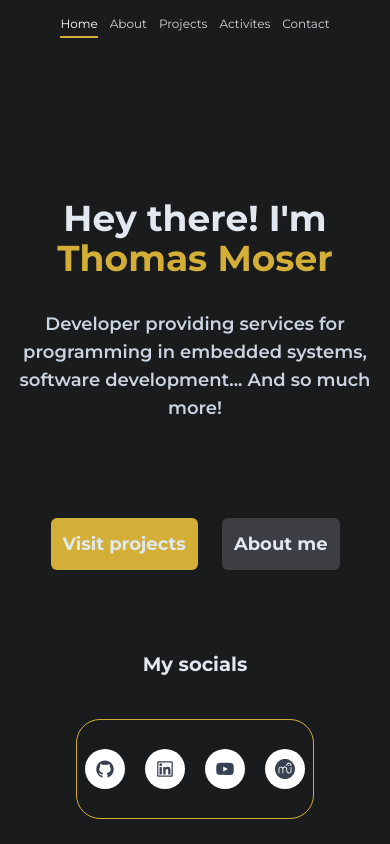
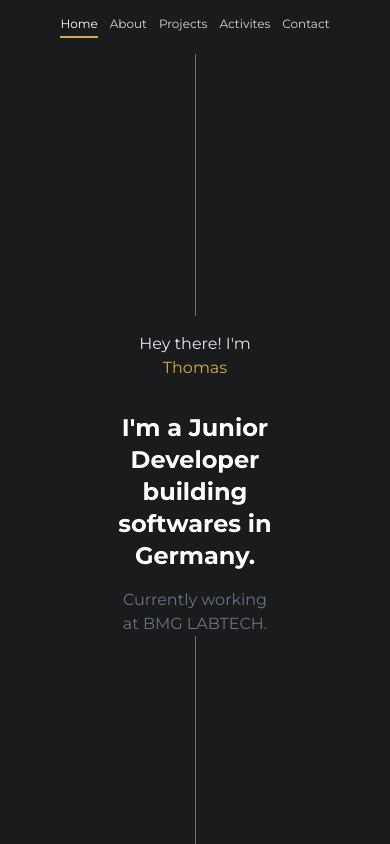
Before and after one commit to Eragon67360/thomas-moser-portfolio, a Next.js app: page /home in a window 390 px wide. Shown: the top 844 px of the page. Built offline with nearby package versions, Linux system fonts and the light colour scheme; what tw-elements would draw is missing.

Commit message:
Work on home page

```diff
--- a/package.json
+++ b/package.json
@@ -10,10 +10,12 @@
   },
   "dependencies": {
     "@next/font": "13.1.6",
+    "@react-three/fiber": "^8.11.5",
     "classnames": "^2.3.2",
     "eslint": "8.34.0",
     "eslint-config-next": "13.1.6",
     "framer-motion": "^9.1.1",
+    "framer-motion-3d": "^10.0.1",
     "next": "13.1.6",
     "nprogress": "^0.2.0",
     "react": "18.2.0",
@@ -22,6 +24,7 @@
     "react-loading-skeleton": "^3.1.1",
     "react-youtube": "^10.1.0",
     "swr": "^2.0.3",
+    "three": "^0.150.1",
     "tw-elements": "^1.0.0-beta1"
   },
   "devDependencies": {
--- a/pages/home.js
+++ b/pages/home.js
@@ -1,45 +1,13 @@
 import Head from 'next/head';
 import React from "react";
-import {AiFillYoutube, AiFillGithub, AiOutlineLinkedin} from 'react-icons/ai';
-import {SiMusescore} from 'react-icons/si';
+import { BiDownArrowAlt } from 'react-icons/bi';
+import { BiRightArrowAlt } from 'react-icons/bi';
+
 import Link from 'next/link';
 
 import { motion } from "framer-motion";
 
 function HomePage() {
-    const classNames = require("classnames");
-    const icons = [
-        {
-          icon: <AiFillGithub/>,
-          href: "https://github.com/Eragon67360",
-          name: "Github",
-          color: "group-hover:bg-gradient-to-tr from-[#ffa9c6] to-[#f434e2]",
-          icon_color: 'text-gray',
-        },
-        {
-          icon: <AiOutlineLinkedin/>,
-          href: "https://www.linkedin.com/in/thomas-moser67/",
-          name: "Linkedin",
-          color: "group-hover:bg-gradient-to-tr from-[#80ff72] to-[#5ec3d4]",
-          icon_color: 'text-[#0a66c2]',
-        },
-        {
-          icon: <AiFillYoutube/>,
-          href: "https://www.youtube.com/channel/UC3IhL8CT3-xES72s_IRwuHw",
-          name: "YouTube",
-          color: "group-hover:bg-gradient-to-tr from-[#555555] to-[#ff0000]",
-          icon_color: 'text-[#ff0000]',
-        },
-        {
-          icon: <SiMusescore/>,
-          href: "https://musescore.com/thomas_moser",
-          name: "Musescore",
-          color: "group-hover:bg-gradient-to-tr from-[#56ccf2] to-[#2f80ed]",
-          icon_color: 'text-[#2e68c0]',
-        },
-
-      ]
-
     return(
         <>
             <motion.div
@@ -55,42 +23,51 @@ function HomePage() {
                     <meta name="viewport" content="width=device-width, initial-scale=1" />
                     <link rel="icon" href="/favicon.ico" />
                 </Head>
-                <main className="max-h-max px-4 sm:px-8 md:px-16 lg:px-20 pt-32 font-montserrat flex flex-col text-slate-200 transition-all duration-300 ease-in-out">
-                    <div className='flex transition-all duration-300 ease-in-out'>
-                        <div className='flex flex-col transition-all duration-300 ease-in-out'>
-                            <div className="unselectable py-4 sm:py-8 md:py-12 text-4xl sm:text-5xl md:text-6xl lg:text-7xl text-center sm:text-start font-bold transition-all duration-300 ease-in-out">{"Hey there! I'm"} <span className='text-primary'>Thomas Moser</span></div>
-                            <div className='py-4 sm:py-8 md:py-12 text-lg sm:text-2xl lg:text-4xl text-center sm:text-start font-semibold text-slate-300 transition-all duration-300 ease-in-out'>Developer providing services for programming in embedded systems, software development... And so much more!</div>
+
+                <main className="w-full h-full snap-y font-montserrat z-0 flex flex-col text-slate-200 transition-all duration-300 ease-in-out my-auto">
+                    <div className='h-screen w-screen fixed z-0 flex bg-transparent justify-evenly divide-x divide-neutral-500'>
+                        <div className='w-full'></div>
+                        <div className='w-full'></div>
+                    </div>
+
+                    <div className='h-screen z-10 flex transition-all duration-300 ease-in-out items-center justify-center m-auto bg-transparent'>
+                        <div className='z-10 flex flex-col transition-all duration-300 ease-in-out items-center justify-center mx-auto w-[40vw] bg-background'>
+                            <div className="unselectable py-4 sm:py-8 md:py-8 text-md sm:text-lg  md:text-xl lg:text-xl text-center transition-all duration-300 ease-in-out">{"Hey there! I'm"} <span className='text-primary'>Thomas</span></div>
+                            <div className='py-4 sm:py-8 md:py-8 text-2xl sm:text-4xl lg:text-4xl text-center text-white font-bold transition-all duration-300 ease-in-out'>{"I'm a Junior Developer building softwares in Germany."}</div>
+                            <div className='py-0 sm:py-4 md:py-8 text-md sm:text-lg lg:text-xl text-center text-gray-500 transition-all duration-300 ease-in-out'>
+                                Currently working at BMG LABTECH.
+                            </div>
                         </div>
 
                     </div>
-                    <div className='unselectable my-20 flex mx-auto space-x-6 transition-all duration-300 ease-in-out'>
-                        <button className='bg-primary text-lg sm:text-2xl lg:text-4xl rounded-md p-3 font-bold hover:opacity-70 transition-all duration-300 ease-in-out'>
-                            <Link href="/projects">Visit projects</Link>
-                        </button>
-                        <button className='bg-[#3c3e43] text-lg sm:text-2xl lg:text-4xl rounded-md p-3 font-bold hover:opacity-70 transition-all duration-300 ease-in-out'>
-                            <Link href="/about">About me</Link>
-                        </button>
-                    </div>
-                    <div className='flex flex-col m-auto items-center transition-all duration-300 ease-in-out'>
-                        <h1 className='text-[5vw] font-bold text-center m-auto transition-all duration-300 ease-in-out'>My socials</h1>
 
-                        <div className="unselectable flex flex-wrap gap-5 mt-10 h-[100px] p-2 md:p-4 lg:p-6 border border-primary rounded-3xl items-center mb-12 transition-all duration-300 ease-in-out">
-                            {icons.map((item, index) =>(
-                            <a key={index} href={item.href} target="_blank" rel="noopener noreferrer">
-                                <div className='group z-0'>
-                                <div className={classNames("bg-white h-10 w-10 sm:h-10 sm:w-10 md:h-12 md:w-12 lg:h-14 lg:w-14 p-2 group-hover:w-44 rounded-full flex transition-{w} ease-in-out duration-500",`${item.color}`,'')}>
-                                    <div className='opacity-0 text-lg sm:text-xl md:text-xl lg:text-2xl text-center group-hover:text-start hidden group-hover:block group-hover:opacity-100 uppercase text-slate-100 m-auto transition-{text-align} ease-in-out duration-500'>
-                                    {item.name}
-                                    </div>
-                                    <div className={classNames('opacity-100 text-xl sm:text-2xl md:text-3xl lg:text-4xl group-hover:hidden text-gray-700 m-auto transition ease-in-out duration-500 group-hover:opacity-0 ',`${item.icon_color}`)}>
-                                    {item.icon}
-                                    </div>
-                                </div>
-                                </div>
-                            </a>
-                            ))}
+                    <div className='snap-center h-screen bg-transparent'>
+                        <div className='z-10 mx-auto flex rounded-xl p-12 bg-background '>
+                            <div className='z-10 mx-auto  border flex rounded-xl p-12 bg-background '>
+                                <Link className='text-2xl flex' href={"/projects"}>
+                                    <div className='text-2xl p-10'>Visit my projects</div>
+                                    <div className='m-auto'><BiRightArrowAlt/></div>
+                                </Link>
+                            </div>
                         </div>
                     </div>
+
+                    <div className='snap-center h-screen bg-transparent'>
+                        <div className='z-10 mx-auto flex rounded-xl p-12 bg-background '>
+                            <Link className='z-10 mx-auto  border flex rounded-xl p-12 bg-background hover:bg-primary transition-all duration-300 ease-in-out' href={"/activities"}>
+                                <div className='text-2xl flex'>
+                                        <div className='text-2xl p-10'>My activities</div>
+                                        <div className='m-auto'><BiRightArrowAlt/></div>
+
+                                </div>
+                            </Link>
+                        </div>
+                    </div>
+
+
+
+
+
                 </main>
 
 
--- a/tailwind.config.js
+++ b/tailwind.config.js
@@ -10,7 +10,8 @@ module.exports = {
     extend: {
       colors: {
         'primary': '#d4af37',
-        'background': '#1a1b1d'
+        'background': '#1a1b1d',
+        'gradient':'bg-gradient-to-r from-amber-300 to-fuchsia-700'
       },
       fontFamily: {
         montserrat: ['Montserrat'],
```
Also changed, not shown: pages/contact.js (+57 -2 lines), 1 other file (tests, documents, lock files or other folders).
